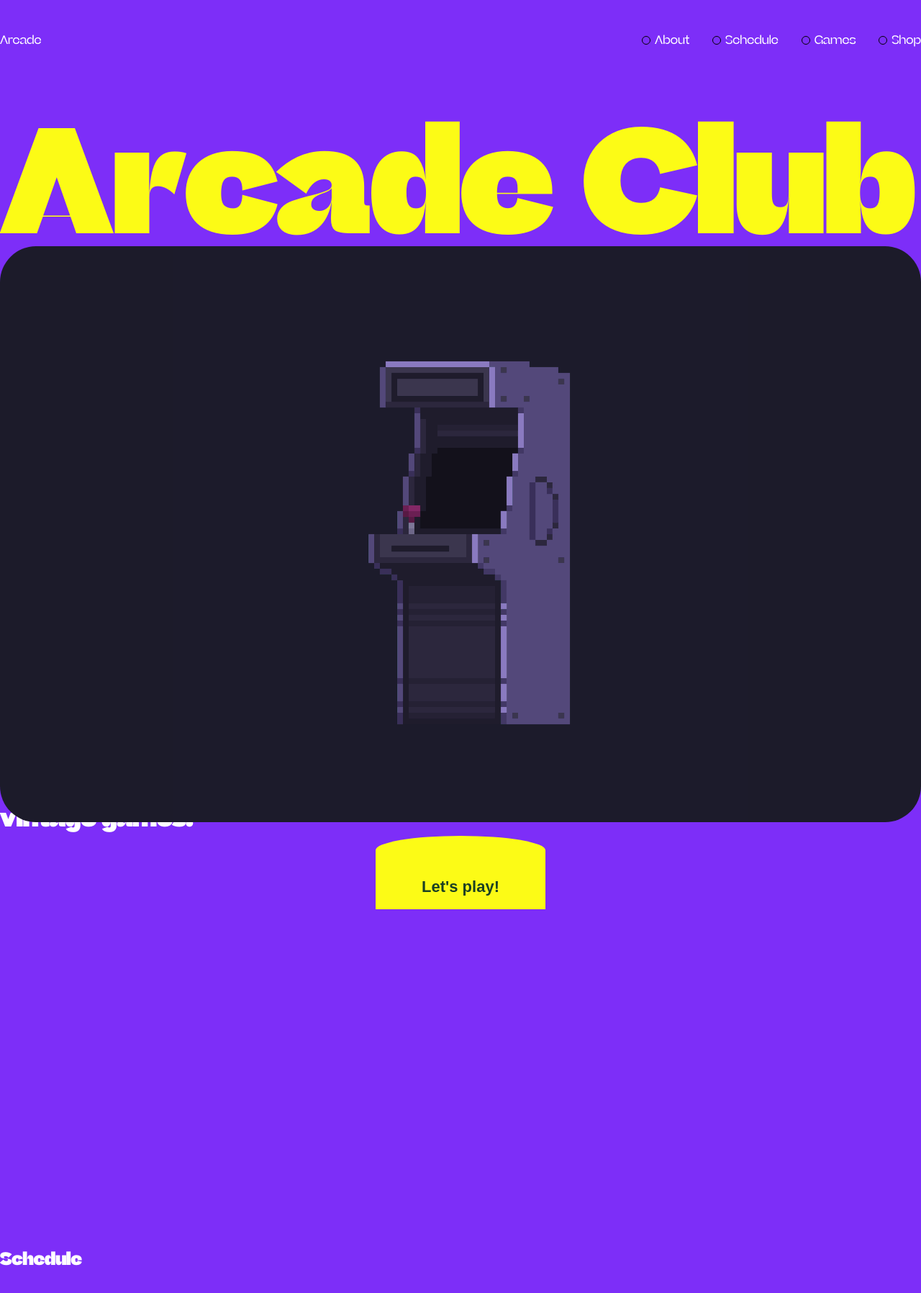
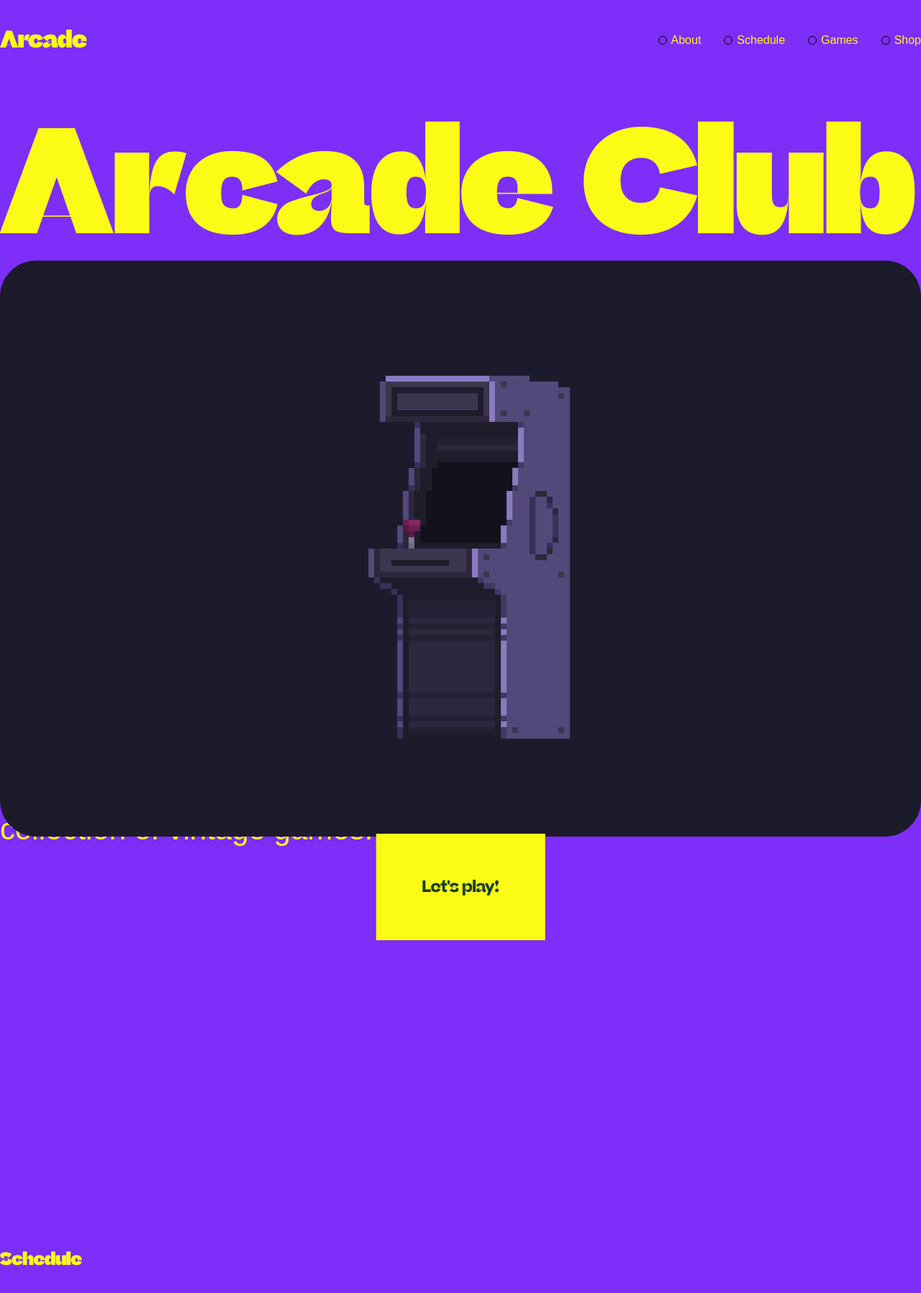
Before and after one commit to WahidN/experiments, a React (Create React App) app in the folder 02.animated-landing-page/: page / in a window 1280 px wide. Shown: the top 1796 px of the page at 72% size. Built offline with nearby package versions, Linux system fonts and the light colour scheme.

Commit message:
added body font + fix font sizes

```diff
--- a/02.animated-landing-page/src/App.css
+++ b/02.animated-landing-page/src/App.css
@@ -16,9 +16,12 @@
   font-weight: 400;
 }
 
+@import url('https://fonts.googleapis.com/css2?family=Josefin+Sans:wght@300&family=Ubuntu:wght@700&family=Yeseva+One&display=swap');
+
 
 :root {
-  --font-family: "Beatrice Display", cursive;
+  --font-heading: "Beatrice Display", cursive;
+  --font-body: 'Ubuntu', sans-serif;
 
   --color-primary: #7d2ef8;
   --color-secondary: #fcfb16;
@@ -33,16 +36,26 @@ body,
 html {
   padding: 0;
   margin: 0;
-  font-family: var(--font-family);
+  font-family: var(--font-body);
   background-color: var(--color-primary);
   overflow-x: hidden;
   scroll-snap-type: y proximity;
+}
+
+h1, h2, h3 {
+  font-family: var(--font-heading);
 }
 
 header,
 main {
   display: flex;
   justify-content: center;
+}
+
+.logo {
+  font-family: var(--font-heading);
+  font-weight: 900;
+  font-size: 2rem;
 }
 
 .container {
@@ -56,7 +69,7 @@ header {
   top: 0px;
   left: 0;
   right: 0;
-  z-index: 99;
+  z-index: 9;
 }
 
 header nav {
@@ -119,7 +132,7 @@ section:last-of-type {
 .arcadeMachine {
   z-index: 10;
   position: absolute;
-  top: 230px;
+  top: 250px;
   right: 0;
   background-color: #1c1b2a;
   border-radius: 50px;
@@ -138,11 +151,11 @@ section:last-of-type {
   height: 100%;
 }
 
-.intro h2 {
+.intro p {
   flex: 1;
-  max-width: 50%;
-  font-size: 34px;
-  margin-top: 100px;
+  max-width: 45%;
+  font-size: 42px;
+  margin-top: 120px;
 }
 
 .buttonWrap {
@@ -157,27 +170,36 @@ section:last-of-type {
   background-color: var(--color-secondary);
   padding: 18px 64px;
   font-weight: 600;
+  font-family: var(--font-heading);
   font-size: 22px;
   border: none;
   color: var(--color-dark-green);
 }
 
-.buttonWrap button::before {
+.buttonWrap button::before,
+.buttonWrap button::after {
   content: '';
   display: block;
   position: absolute;
+  background-color: var(--color-secondary);
+    height: 40px;
+  width: 100%;
+}
+
+.buttonWrap button::before {
   top: -40px;
   left: 0;
-  background-color: var(--color-secondary);
-  height: 40px;
-  width: 100%;
-  border-radius: 50% 50% 0 0;
+}
+
+.buttonWrap button::after {
+  bottom: -40px;
+  left: 0;
 }
 
 body[data-theme="primary"] {
   background-color: var(--color-primary);
   transition: backgroundColor 0.5s ease-out;
-  color: white;
+  color: var(--color-secondary);
 }
 
 body[data-theme="tertiary"] {
--- a/02.animated-landing-page/src/App.js
+++ b/02.animated-landing-page/src/App.js
@@ -33,7 +33,7 @@ function App() {
       ".arcadeMachine",
       {
         width: [`${Math.max(100 - scrolled / 10, 50)}%`],
-        top: `${clamp(scrollTop, 230, 1160)}px`,
+        top: `${clamp(scrollTop, 250, 1160)}px`,
       },
       { duration: 0.3, easing: "ease-out" }
     );
@@ -75,7 +75,7 @@ function App() {
       <header className="App-header">
         <div className="container">
           <nav>
-            <div>Arcade</div>
+            <div className="logo">Arcade</div>
             <ul>
               <li>About</li>
               <li>Schedule</li>
@@ -108,10 +108,10 @@ function App() {
           </section>
           <section data-theme="tertiary">
             <div className="intro">
-              <h2>
+              <p>
                 Arcade club, a place for fun and good vibes, diner and a
                 collection of vintage games.
-              </h2>
+              </p>
               <div className="buttonWrap">
                 <button>Let's play!</button>
               </div>
```
